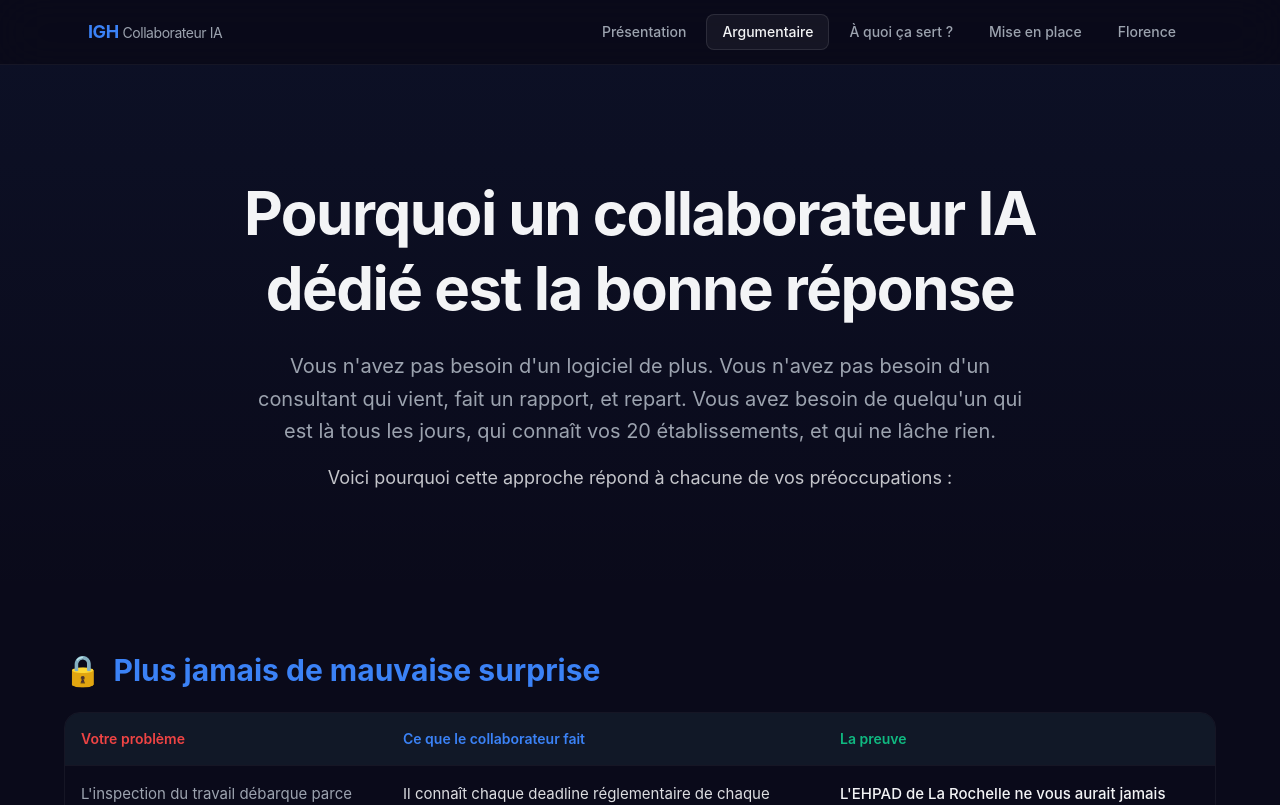
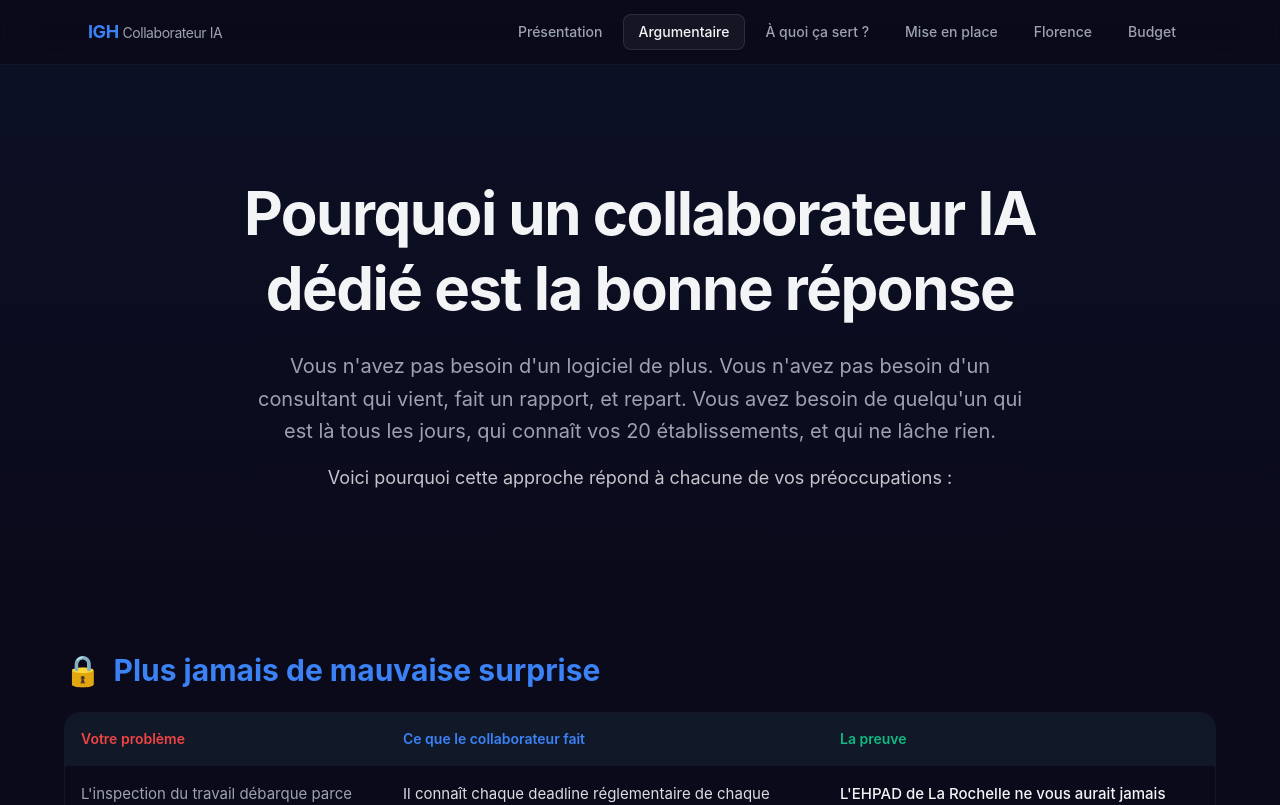
Before and after one commit to eddigit/collab-igh, a Next.js app: page /argumentaire in a window 1280 px wide. Shown: the top 805 px of the page. Built offline with nearby package versions, Linux system fonts and the light colour scheme.

Commit message:
Add Budget entry to navigation menu
https://claude.ai/code/session_01U4oTV3U6uoZNGTSgh8rsF9

```diff
--- a/src/data/igh.ts
+++ b/src/data/igh.ts
@@ -614,4 +614,5 @@ export const navPages = [
   { href: "/a-quoi-ca-sert", label: "À quoi ça sert\u00a0?" },
   { href: "/mise-en-place", label: "Mise en place" },
   { href: "/florence", label: "Florence" },
+  { href: "/budget", label: "Budget" },
 ];
```
